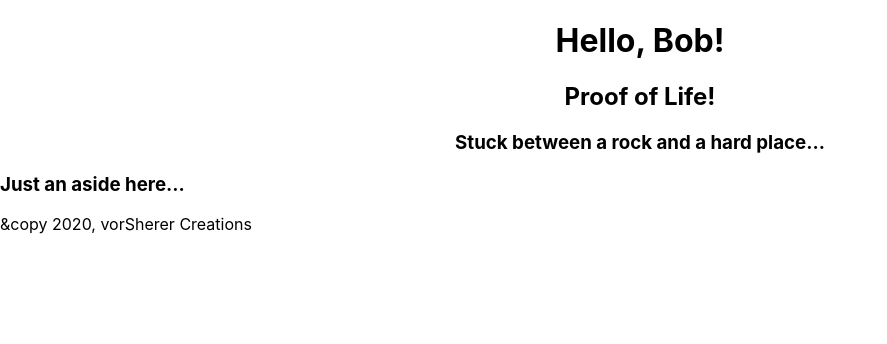
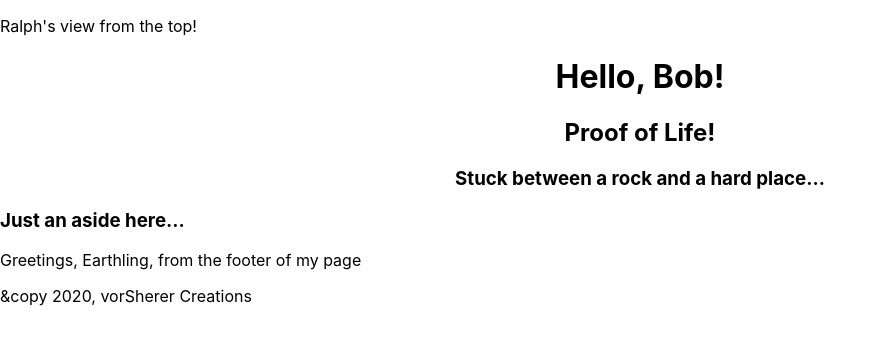
Before and after one commit to vorSherer/react-odometer, a React (Create React App) app: page / in a window 1280 px wide. Shown: the top 344 px of the page, without its empty margins (0-887 px from the left). Built offline with nearby package versions, Linux system fonts and the light colour scheme.

Commit message:
More PoL content added to App.js

```diff
--- a/src/App.js
+++ b/src/App.js
@@ -9,9 +9,18 @@ export default function App() {
     return "Stuck between a rock and a hard place..."
   }
 
+  function Header(props) {
+    return (
+      <header>
+        <p>{props.name}'s view from the top!</p>
+      </header>
+    )
+  }
+
   function Footer(props) {
     return (
       <footer>
+        <p>Greetings, {props.name}, from the footer of my page</p>
         <p>&copy 2020, vorSherer Creations</p>
       </footer>
     )
@@ -19,6 +28,7 @@ export default function App() {
 
   return (
     <>
+      <Header name="Ralph" />
       <div className="App">
         <h1>Hello, {username}!</h1>
         <h2>Proof of Life!</h2>
@@ -27,7 +37,7 @@ export default function App() {
       <aside>
         <h3>Just an aside here...</h3>
       </aside>
-      <Footer />
+      <Footer name="Earthling" />
     </>
   );
 }
```
